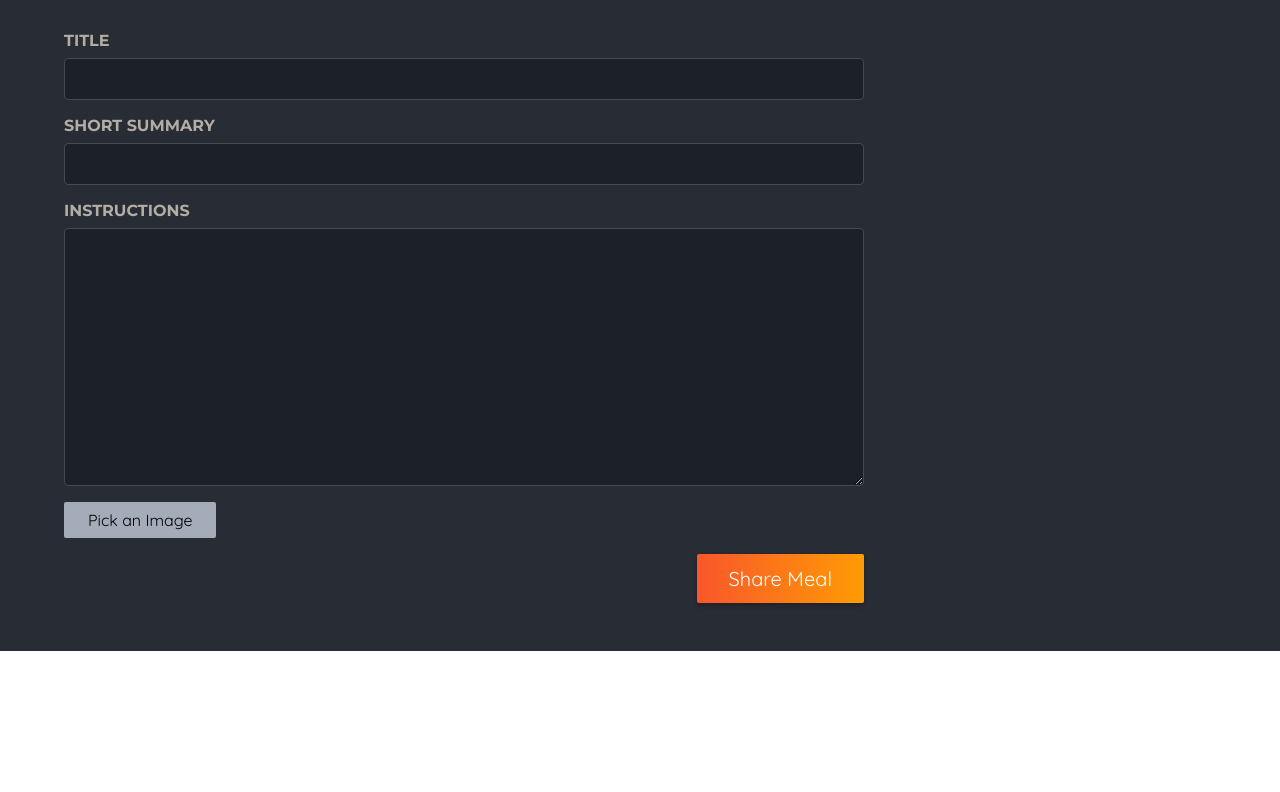
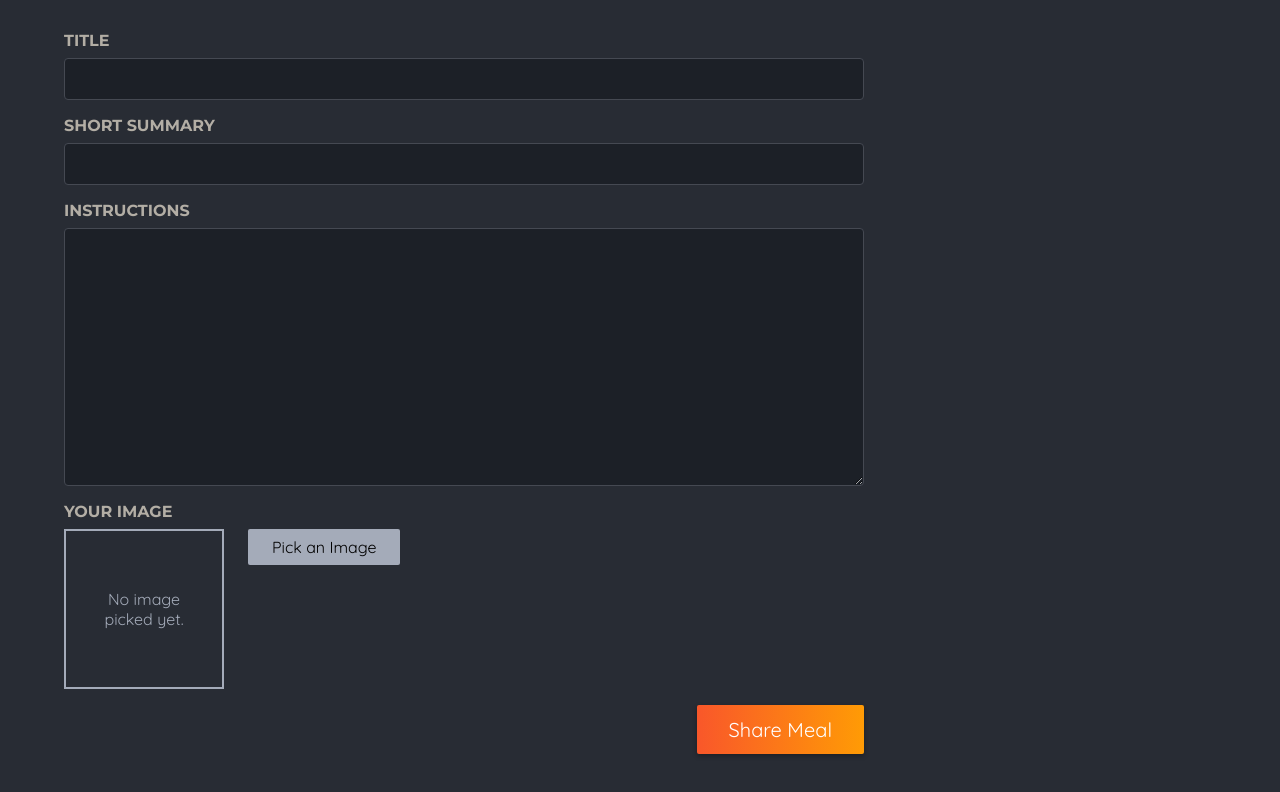
Before and after one commit to amirdity/fast-food-next-typescript, a Next.js app: page /meals/share in a window 1280 px wide. Shown: the part 478-1270 px from the top of the page. Before the commit the page ends 1129 px from the top, so only its background shows below. Built offline with nearby package versions, Linux system fonts and the light colour scheme.

Commit message:
fastfood added

```diff
--- a/src/app/meals/share/page.tsx
+++ b/src/app/meals/share/page.tsx
@@ -2,6 +2,20 @@ import ImagePicker from "@/components/meals/image-picker";
 import classes from "./page.module.css";
 
 export default function ShareMealPage() {
+  async function shareMeal(formData: { get: (arg0: string) => any; }) {
+    "use server";
+
+    const meal = {
+      title: formData.get("title"),
+      summary: formData.get("summary"),
+      instructions: formData.get("instructions"),
+      image: formData.get("image"),
+      creator: formData.get("name"),
+      creator_email: formData.get("email"),
+    };
+
+    console.log(meal);
+  }
   return (
     <>
       <header className={classes.header}>
@@ -11,7 +25,7 @@ export default function ShareMealPage() {
         <p>Or any other meal you feel needs sharing!</p>
       </header>
       <main className={classes.main}>
-        <form className={classes.form}>
+        <form className={classes.form} action={shareMeal}>
           <div className={classes.row}>
             <p>
               <label htmlFor="name">Your name</label>
@@ -39,7 +53,7 @@ export default function ShareMealPage() {
               required
             ></textarea>
           </p>
-          <ImagePicker label={""} name={""} />
+          <ImagePicker label="Your image" name="image" />
           <p className={classes.actions}>
             <button type="submit">Share Meal</button>
           </p>
--- a/src/components/meals/image-picker.tsx
+++ b/src/components/meals/image-picker.tsx
@@ -1,12 +1,15 @@
 "use client";
 import React, { useRef, useState } from "react";
 import classes from "./image-picker.module.css";
+import Image from "next/image";
 type ImagePicker = {
   label: string;
   name: string;
 };
 export default function ImagePicker({ label, name }: ImagePicker) {
-  const [pickedImage, setPickedImage] = useState(null);
+  const [pickedImage, setPickedImage] = useState<string | ArrayBuffer | null>(
+    null
+  );
   const imageInput = useRef<HTMLInputElement | null>(null);
   function handlePickClick() {
     if (imageInput.current === null) throw new Error("Image picker");
@@ -15,11 +18,30 @@ export default function ImagePicker({ label, name }: ImagePicker) {
   function handleImageChange(e: { target: { files: any[] } }) {
     const file = e.target.files[0];
     if (!file) setPickedImage(null);
+    const fileReader = new FileReader();
+
+    fileReader.onload = () => {
+      setPickedImage(fileReader.result as string);
+    };
+
+    fileReader.readAsDataURL(file);
+    console.log(file)
+    console.log(fileReader.result);
   }
   return (
     <div className={classes.picker}>
       <label htmlFor={name}>{label}</label>
       <div className={classes.controls}>
+        <div className={classes.preview}>
+          {!pickedImage && <p>No image picked yet.</p>}
+          {pickedImage && (
+            <Image
+              src={pickedImage as string}
+              alt="The image selected by the user."
+              fill
+            />
+          )}
+        </div>
         <input
           className={classes.input}
           type="file"
```
